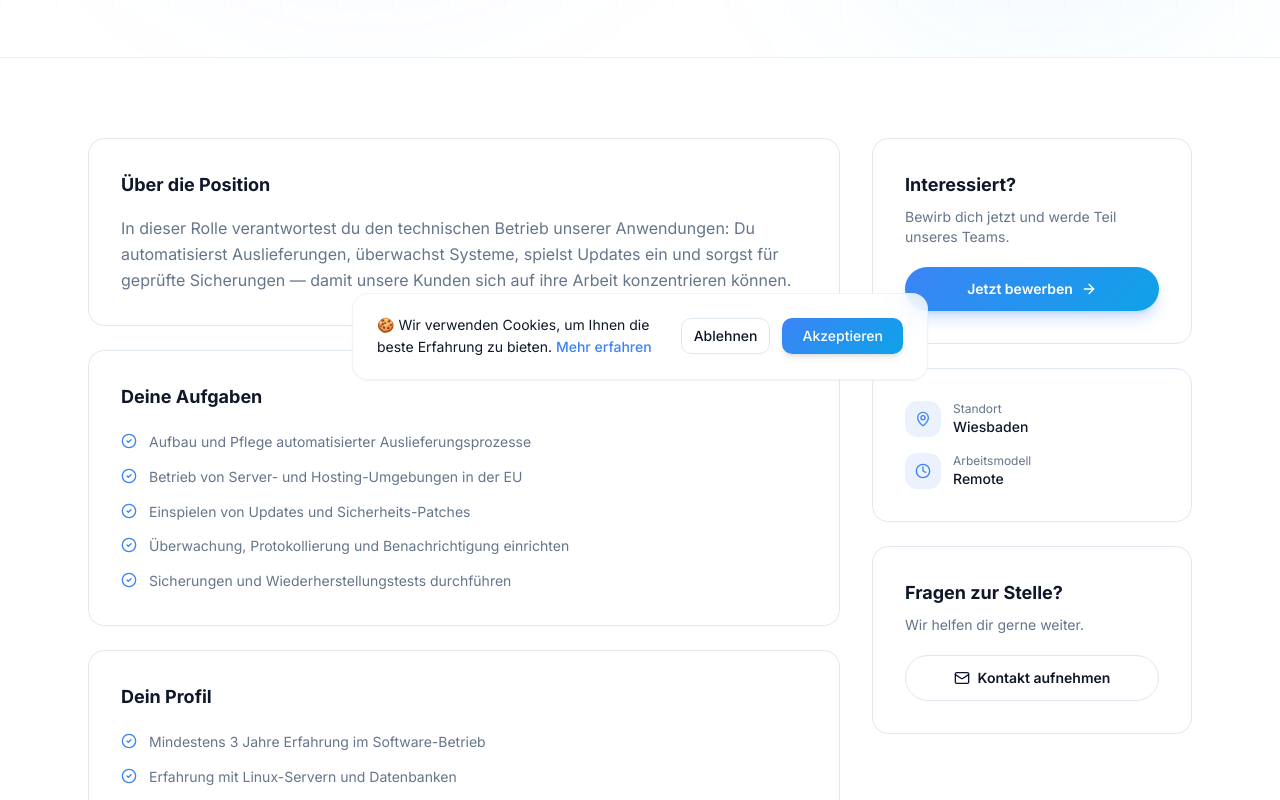
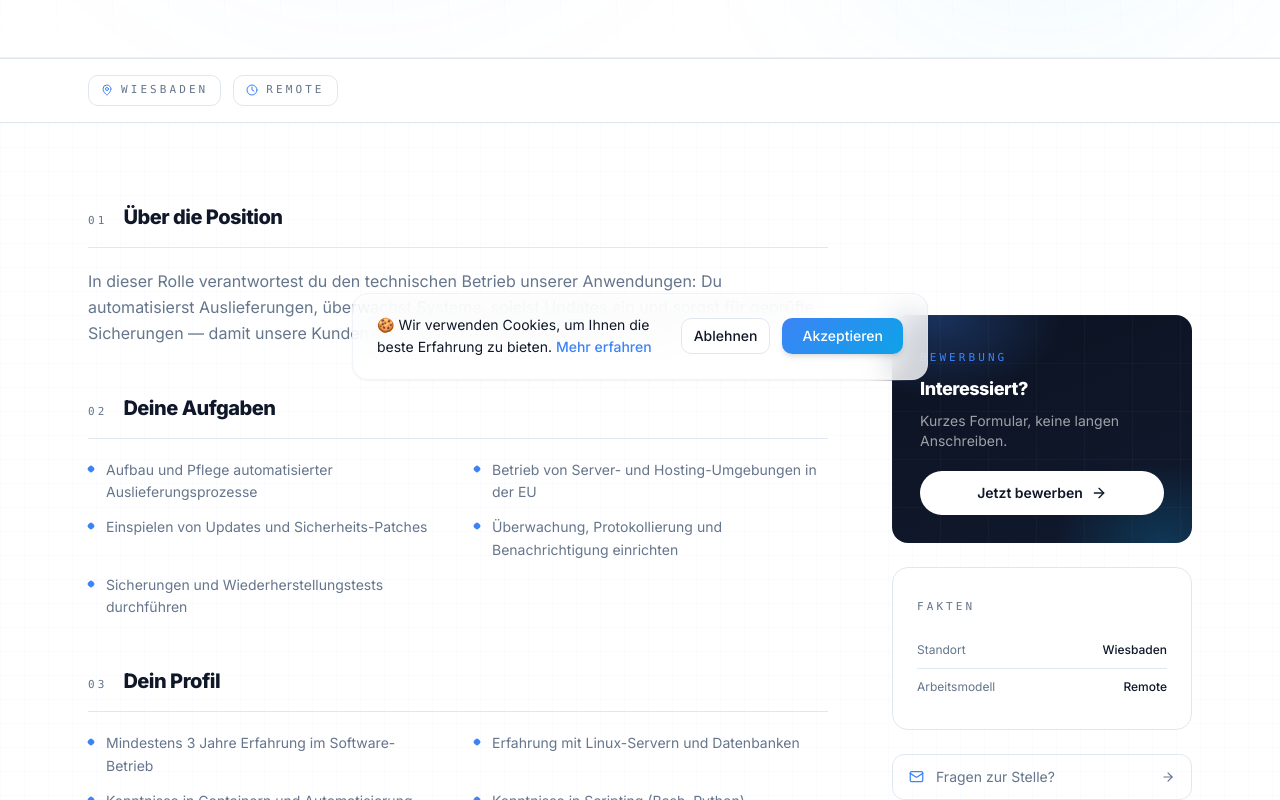
Before and after one commit to darklobster9512/vona-cloud, a React (Vite) app: page /karriere/devops-engineer in a window 1280 px wide. Shown: the part 400-1200 px from the top of the page. Built offline with nearby package versions, Linux system fonts and the light colour scheme; the HTML template or start-up script is replaced by a standard one.

Commit message:
Changes
Co-authored-by: darklobster9512 <301748244+darklobster9512@users.noreply.github.com>

```diff
--- a/src/pages/KarriereDetail.tsx
+++ b/src/pages/KarriereDetail.tsx
@@ -1,5 +1,5 @@
 import { useParams, Link, Navigate } from 'react-router-dom';
-import { MapPin, Clock, Timer, Euro, ArrowRight, CheckCircle2, Mail } from 'lucide-react';
+import { MapPin, Clock, Timer, Euro, ArrowRight, ArrowLeft, Mail } from 'lucide-react';
 
 import PageHero from '@/components/landing/PageHero';
 import Footer from '@/components/landing/Footer';
@@ -8,20 +8,31 @@ import { stellen } from '@/data/karriereStellen';
 
 const KarriereDetail = () => {
   const { slug } = useParams<{ slug: string }>();
-  const stelle = stellen.find((s) => s.slug === slug);
+  const index = stellen.findIndex((s) => s.slug === slug);
+  const stelle = stellen[index];
   const { ref, isVisible } = useScrollAnimation();
 
   if (!stelle) return <Navigate to="/karriere" replace />;
 
+  const prev = index > 0 ? stellen[index - 1] : undefined;
+  const next = index < stellen.length - 1 ? stellen[index + 1] : undefined;
+
   const contentSections = [
+    { title: 'Über die Position', text: stelle.beschreibung },
     { title: 'Deine Aufgaben', items: stelle.aufgaben },
     { title: 'Dein Profil', items: stelle.voraussetzungen },
     { title: 'Was wir bieten', items: stelle.benefits },
   ];
 
+  const facts = [
+    { icon: MapPin, label: 'Standort', value: stelle.standort },
+    { icon: Clock, label: 'Arbeitsmodell', value: stelle.modell },
+    ...(stelle.arbeitszeit ? [{ icon: Timer, label: 'Arbeitszeit', value: stelle.arbeitszeit }] : []),
+    ...(stelle.stundenlohn ? [{ icon: Euro, label: 'Stundenlohn', value: stelle.stundenlohn }] : []),
+  ];
+
   return (
     <>
-
       <PageHero
         title={stelle.titel}
         subtitle={stelle.kurzbeschreibung}
@@ -32,114 +43,129 @@ const KarriereDetail = () => {
         ]}
       />
 
-      <section ref={ref} className="py-20">
-        <div className="max-w-6xl mx-auto px-6">
-          <div className="flex flex-col lg:flex-row gap-8">
-            {/* Left column — Content */}
-            <div className="flex-1 space-y-6">
-              {/* About */}
-              <div className={`scroll-hidden ${isVisible ? 'scroll-visible' : ''} rounded-2xl border border-border bg-card p-8`}>
-                <h2 className="text-lg font-bold text-foreground mb-4">Über die Position</h2>
-                <p className="text-muted-foreground leading-relaxed">{stelle.beschreibung}</p>
+      {/* Meta chip row */}
+      <div className="border-y border-border bg-card/50">
+        <div className="max-w-6xl mx-auto px-6 py-4 flex flex-wrap items-center gap-x-3 gap-y-2">
+          {facts.map((f) => (
+            <span
+              key={f.label}
+              className="inline-flex items-center gap-2 mono-label-muted text-[10px] px-3 py-1.5 border border-border rounded-md bg-background/70"
+            >
+              <f.icon size={12} className="text-primary" />
+              {f.value}
+            </span>
+          ))}
+        </div>
       </div>
 
-              {/* Sections */}
+      <section ref={ref} className="relative py-16 md:py-20 overflow-hidden">
+        <div className="absolute inset-0 bg-blueprint-fine opacity-[0.5] pointer-events-none" />
+
+        <div className="relative max-w-6xl mx-auto px-6">
+          <div className="flex flex-col lg:flex-row gap-12 lg:gap-16">
+            {/* Content */}
+            <div className="flex-1 min-w-0 space-y-12">
               {contentSections.map((section, i) => (
                 <div
                   key={section.title}
-                  className={`scroll-hidden delay-${i + 1} ${isVisible ? 'scroll-visible' : ''} rounded-2xl border border-border bg-card p-8`}
+                  className={`scroll-hidden delay-${i + 1} ${isVisible ? 'scroll-visible' : ''}`}
                 >
-                  <h2 className="text-lg font-bold text-foreground mb-5">{section.title}</h2>
-                  <ul className="space-y-3">
-                    {section.items.map((item, j) => (
+                  <div className="flex items-baseline gap-4 pb-4 border-b border-border">
+                    <span className="mono-label-muted text-[10px]">{String(i + 1).padStart(2, '0')}</span>
+                    <h2 className="text-xl font-extrabold tracking-tight text-foreground">{section.title}</h2>
+                  </div>
+
+                  {section.text ? (
+                    <p className="mt-5 text-muted-foreground leading-relaxed">{section.text}</p>
+                  ) : (
+                    <ul className="mt-5 grid sm:grid-cols-2 gap-x-8 gap-y-3">
+                      {section.items?.map((item, j) => (
                         <li key={j} className="flex items-start gap-3 text-sm text-muted-foreground leading-relaxed">
-                        <CheckCircle2 size={16} className="text-primary mt-0.5 shrink-0" />
+                          <span className="mt-[7px] w-1.5 h-1.5 rounded-[2px] bg-primary shrink-0 rotate-45" />
                           {item}
                         </li>
                       ))}
                     </ul>
+                  )}
                 </div>
               ))}
+
+              {/* Prev / Next */}
+              <div className="pt-6 border-t border-border flex flex-col sm:flex-row justify-between gap-4">
+                {prev ? (
+                  <Link
+                    to={`/karriere/${prev.slug}`}
+                    className="group flex items-center gap-2 text-sm text-muted-foreground hover:text-primary transition-colors"
+                  >
+                    <ArrowLeft size={15} className="group-hover:-translate-x-1 transition-transform" />
+                    <span className="line-clamp-1">{prev.titel}</span>
+                  </Link>
+                ) : (
+                  <Link to="/karriere" className="flex items-center gap-2 text-sm text-muted-foreground hover:text-primary transition-colors">
+                    <ArrowLeft size={15} />
+                    Alle Stellen
+                  </Link>
+                )}
+                {next && (
+                  <Link
+                    to={`/karriere/${next.slug}`}
+                    className="group flex items-center gap-2 text-sm text-muted-foreground hover:text-primary transition-colors sm:text-right"
+                  >
+                    <span className="line-clamp-1">{next.titel}</span>
+                    <ArrowRight size={15} className="group-hover:translate-x-1 transition-transform" />
+                  </Link>
+                )}
+              </div>
             </div>
 
-            {/* Right column — Sticky sidebar */}
-            <div className="w-full lg:w-80 shrink-0">
+            {/* Sidebar */}
+            <aside className="w-full lg:w-[300px] shrink-0">
               <div className="lg:sticky lg:top-28 space-y-6">
-                {/* CTA */}
-                <div className={`scroll-hidden delay-1 ${isVisible ? 'scroll-visible' : ''} rounded-2xl border border-border bg-card p-8`}>
-                  <h3 className="text-lg font-bold text-foreground mb-2">Interessiert?</h3>
-                  <p className="text-sm text-muted-foreground mb-5">
-                    Bewirb dich jetzt und werde Teil unseres Teams.
+                {/* Apply block */}
+                <div className={`scroll-hidden delay-1 ${isVisible ? 'scroll-visible' : ''} relative rounded-2xl bg-ink overflow-hidden`}>
+                  <div className="absolute inset-0 bg-blueprint-light opacity-40 pointer-events-none" />
+                  <div className="relative p-7">
+                    <span className="mono-label text-primary">Bewerbung</span>
+                    <h3 className="mt-2 text-lg font-extrabold tracking-tight text-white">Interessiert?</h3>
+                    <p className="mt-2 text-sm text-white/60">
+                      Kurzes Formular, keine langen Anschreiben.
                     </p>
                     <Link
                       to={`/karriere/bewerbung?stelle=${encodeURIComponent(stelle.titel)}`}
-                    className="flex items-center justify-center gap-2 w-full px-6 py-3 rounded-full bg-gradient-blue text-primary-foreground font-semibold text-sm shadow-lg shadow-primary/25 hover:shadow-xl hover:shadow-primary/35 hover:scale-[1.02] transition-all duration-200"
+                      className="mt-5 flex items-center justify-center gap-2 w-full px-5 py-3 rounded-full bg-white text-foreground font-semibold text-sm hover:scale-[1.02] transition-transform duration-200"
                     >
                       Jetzt bewerben
                       <ArrowRight size={16} />
                     </Link>
                   </div>
+                </div>
 
-                {/* Meta */}
-                <div className={`scroll-hidden delay-2 ${isVisible ? 'scroll-visible' : ''} rounded-2xl border border-border bg-card p-8 space-y-4`}>
-                  <div className="flex items-center gap-3">
-                    <div className="w-9 h-9 rounded-xl bg-primary/10 flex items-center justify-center">
-                      <MapPin size={16} className="text-primary" />
+                {/* Facts */}
+                <div className={`scroll-hidden delay-2 ${isVisible ? 'scroll-visible' : ''} rounded-2xl border border-border bg-card/60 p-6`}>
+                  <span className="mono-label-muted text-[10px]">Fakten</span>
+                  <dl className="mt-4 divide-y divide-border">
+                    {facts.map((f) => (
+                      <div key={f.label} className="flex items-start justify-between gap-4 py-2.5">
+                        <dt className="text-xs text-muted-foreground">{f.label}</dt>
+                        <dd className="text-xs font-medium text-foreground text-right">{f.value}</dd>
                       </div>
-                    <div>
-                      <p className="text-xs text-muted-foreground">Standort</p>
-                      <p className="text-sm font-medium text-foreground">{stelle.standort}</p>
-                    </div>
-                  </div>
-                  <div className="flex items-center gap-3">
-                    <div className="w-9 h-9 rounded-xl bg-primary/10 flex items-center justify-center">
-                      <Clock size={16} className="text-primary" />
-                    </div>
-                    <div>
-                      <p className="text-xs text-muted-foreground">Arbeitsmodell</p>
-                      <p className="text-sm font-medium text-foreground">{stelle.modell}</p>
-                    </div>
-                  </div>
-                  {stelle.arbeitszeit && (
-                    <div className="flex items-center gap-3">
-                      <div className="w-9 h-9 rounded-xl bg-primary/10 flex items-center justify-center">
-                        <Timer size={16} className="text-primary" />
-                      </div>
-                      <div>
-                        <p className="text-xs text-muted-foreground">Arbeitszeit</p>
-                        <p className="text-sm font-medium text-foreground">{stelle.arbeitszeit}</p>
-                      </div>
-                    </div>
-                  )}
-                  {stelle.stundenlohn && (
-                    <div className="flex items-center gap-3">
-                      <div className="w-9 h-9 rounded-xl bg-primary/10 flex items-center justify-center">
-                        <Euro size={16} className="text-primary" />
-                      </div>
-                      <div>
-                        <p className="text-xs text-muted-foreground">Stundenlohn</p>
-                        <p className="text-sm font-medium text-foreground">{stelle.stundenlohn}</p>
-                      </div>
-                    </div>
-                  )}
+                    ))}
+                  </dl>
                 </div>
 
                 {/* Contact */}
-                <div className={`scroll-hidden delay-3 ${isVisible ? 'scroll-visible' : ''} rounded-2xl border border-border bg-card p-8`}>
-                  <h3 className="text-lg font-bold text-foreground mb-2">Fragen zur Stelle?</h3>
-                  <p className="text-sm text-muted-foreground mb-5">
-                    Wir helfen dir gerne weiter.
-                  </p>
                 <Link
                   to="/kontakt"
-                    className="flex items-center justify-center gap-2 w-full px-6 py-3 rounded-full border border-border text-foreground font-semibold text-sm hover:bg-accent transition-colors duration-200"
+                  className={`scroll-hidden delay-3 ${isVisible ? 'scroll-visible' : ''} group flex items-center gap-3 px-4 py-3 rounded-xl border border-border hover:border-primary/40 hover:bg-card transition-colors`}
                 >
-                    <Mail size={16} />
-                    Kontakt aufnehmen
+                  <Mail size={15} className="text-primary" />
+                  <span className="text-sm text-muted-foreground group-hover:text-foreground transition-colors">
+                    Fragen zur Stelle?
+                  </span>
+                  <ArrowRight size={14} className="ml-auto text-muted-foreground group-hover:translate-x-1 transition-transform" />
                 </Link>
               </div>
-              </div>
-            </div>
+            </aside>
           </div>
         </div>
       </section>
```
Lines whose indentation alone changed are shown as unchanged.
